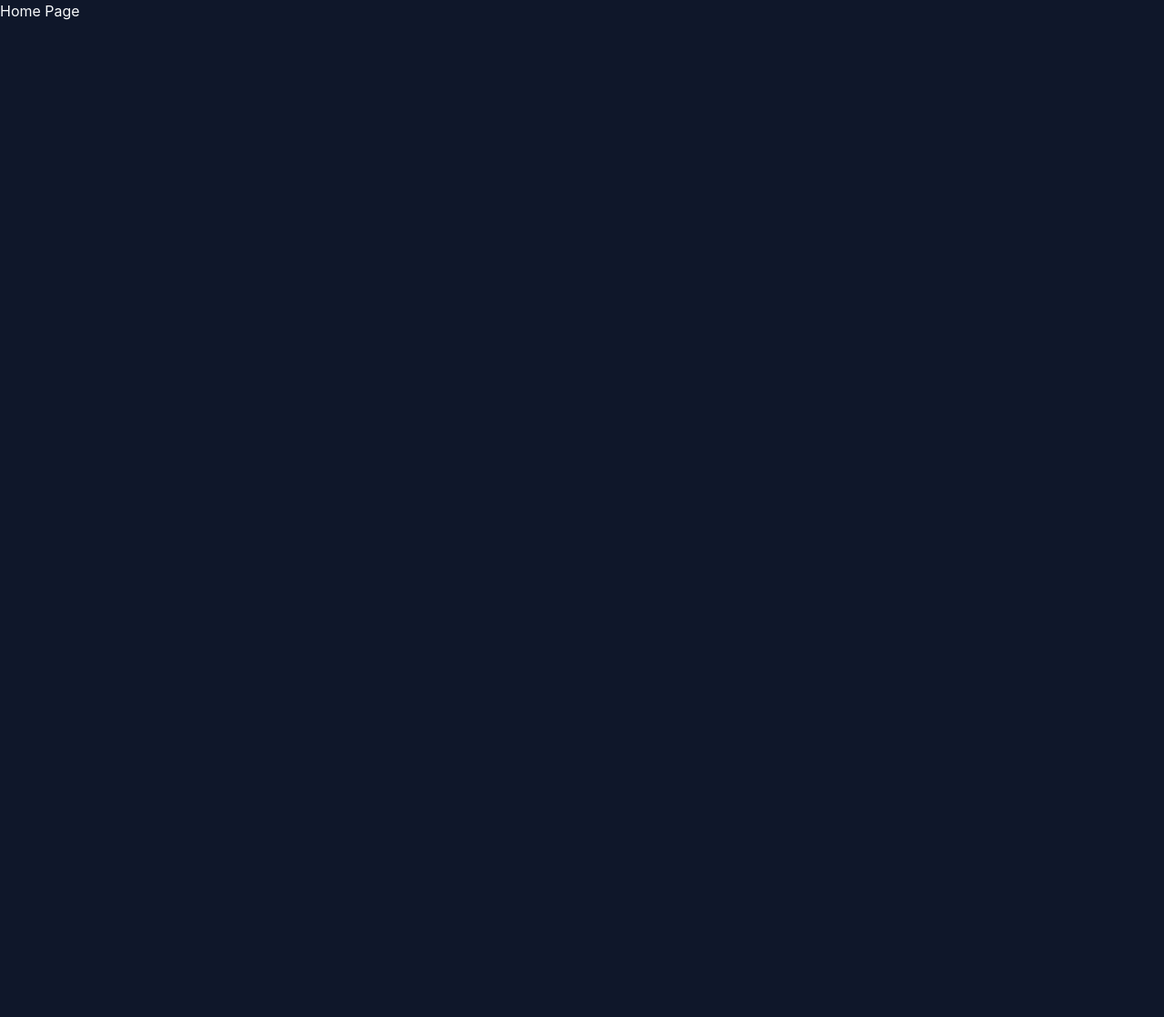
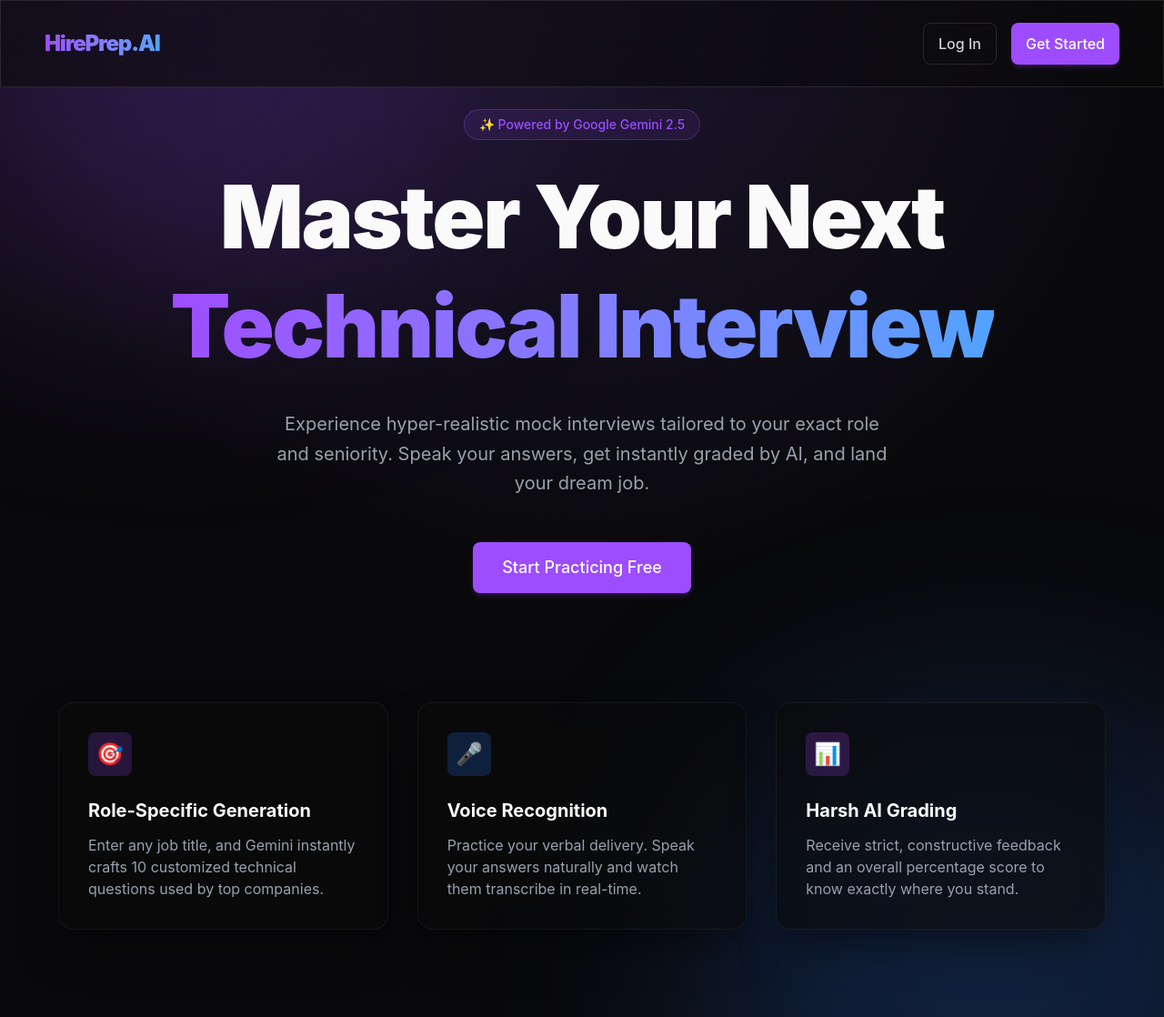
Before and after one commit to ShauryaBansal01/HirePrep, a React (Vite) app in the folder HirePrep/: page / in a window 1280 px wide. Shown: the whole page at 91% size. Before the commit the page ends 800 px from the top, so only its background shows below. Built offline with nearby package versions, Linux system fonts and the light colour scheme.

Commit message:
style: overhaul UI with premium dark mode and glassmorphism homepage

```diff
--- a/HirePrep/src/index.css
+++ b/HirePrep/src/index.css
@@ -1,20 +1,74 @@
 @import "tailwindcss";
 
 @theme {
-  --color-background: #0f172a; /* slate-900 */
-  --color-foreground: #f8fafc; /* slate-50 */
-  --color-primary: #8b5cf6;    /* violet-500 */
-  --color-primary-hover: #7c3aed; /* violet-600 */
-  --color-surface: #1e293b;    /* slate-800 */
-  --color-border: #334155;     /* slate-700 */
+  --color-background: hsl(240, 10%, 3.9%);
+  --color-foreground: hsl(0, 0%, 98%);
+
+  --color-card: hsl(240, 10%, 3.9%);
+  --color-card-foreground: hsl(0, 0%, 98%);
+
+  --color-popover: hsl(240, 10%, 3.9%);
+  --color-popover-foreground: hsl(0, 0%, 98%);
+
+  /* Neon Purple/Blue Primary */
+  --color-primary: hsl(267, 100%, 65%);
+  --color-primary-foreground: hsl(0, 0%, 98%);
+  --color-primary-hover: hsl(267, 100%, 75%);
+
+  --color-secondary: hsl(240, 3.7%, 15.9%);
+  --color-secondary-foreground: hsl(0, 0%, 98%);
+
+  --color-muted: hsl(240, 3.7%, 15.9%);
+  --color-muted-foreground: hsl(240, 5%, 64.9%);
+
+  --color-accent: hsl(240, 3.7%, 15.9%);
+  --color-accent-foreground: hsl(0, 0%, 98%);
+
+  --color-destructive: hsl(0, 62.8%, 30.6%);
+  --color-destructive-foreground: hsl(0, 0%, 98%);
+
+  --color-border: hsl(240, 3.7%, 15.9%);
+  --color-input: hsl(240, 3.7%, 15.9%);
+  --color-ring: hsl(267, 100%, 65%);
+  --color-surface: hsl(240, 3.7%, 10%);
+
+  --radius: 0.75rem;
 }
 
-/* Base resets to enforce the dark theme */
 @layer base {
   body {
     background-color: var(--color-background);
     color: var(--color-foreground);
-    font-family: 'Inter', system-ui, sans-serif;
-    -webkit-font-smoothing: antialiased;
+    font-feature-settings: "rlig" 1, "calt" 1;
+    background-image: radial-gradient(circle at 50% 0%, rgba(139, 92, 246, 0.15) 0%, transparent 50%);
   }
 }
+
+/* Glassmorphism Utilities */
+.glass {
+  background-color: rgba(10, 10, 10, 0.6);
+  backdrop-filter: blur(24px);
+  border: 1px solid rgba(255, 255, 255, 0.1);
+}
+
+.glass-card {
+  background-color: rgba(10, 10, 10, 0.6);
+  backdrop-filter: blur(16px);
+  border: 1px solid rgba(255, 255, 255, 0.05);
+  box-shadow: 0 25px 50px -12px rgba(0, 0, 0, 0.5);
+}
+
+/* Custom Scrollbar */
+::-webkit-scrollbar {
+  width: 8px;
+}
+::-webkit-scrollbar-track {
+  background: transparent;
+}
+::-webkit-scrollbar-thumb {
+  background-color: var(--color-secondary);
+  border-radius: 9999px;
+}
+::-webkit-scrollbar-thumb:hover {
+  background-color: rgba(139, 92, 246, 0.5);
+}
--- a/HirePrep/src/pages/Homepage.tsx
+++ b/HirePrep/src/pages/Homepage.tsx
@@ -1,7 +1,68 @@
-import React from "react";
+import React from 'react';
+import { useNavigate } from 'react-router-dom';
+import { Button } from '../components/ui/Button';
 
-export default function Homepage(){
-    return (
-        <h1>Home Page</h1>
-    )
+export default function Homepage() {
+  const navigate = useNavigate();
+
+  return (
+    <div className="min-h-screen flex flex-col relative overflow-hidden">
+      {/* Decorative Background */}
+      <div className="absolute top-[-20%] left-[-10%] w-[50%] h-[50%] bg-primary/20 blur-[120px] rounded-full pointer-events-none" />
+      <div className="absolute bottom-[-20%] right-[-10%] w-[50%] h-[50%] bg-blue-500/20 blur-[120px] rounded-full pointer-events-none" />
+
+      {/* Navigation */}
+      <nav className="flex justify-between items-center p-6 lg:px-12 z-10 glass sticky top-0">
+        <div className="text-2xl font-black tracking-tighter text-transparent bg-clip-text bg-gradient-to-r from-primary to-blue-400">
+          HirePrep.AI
+        </div>
+        <div className="flex gap-4">
+          <Button variant="outline" onClick={() => navigate('/login')}>Log In</Button>
+          <Button onClick={() => navigate('/register')} className="shadow-[0_0_20px_rgba(139,92,246,0.3)]">Get Started</Button>
+        </div>
+      </nav>
+
+      {/* Hero Section */}
+      <main className="flex-1 flex flex-col items-center justify-center text-center p-6 z-10">
+        <div className="inline-block mb-6 px-4 py-1.5 rounded-full border border-primary/30 bg-primary/10 text-primary text-sm font-medium backdrop-blur-md">
+          ✨ Powered by Google Gemini 2.5
+        </div>
+        <h1 className="text-6xl md:text-8xl font-black tracking-tight mb-8 leading-tight">
+          Master Your Next <br />
+          <span className="text-transparent bg-clip-text bg-gradient-to-r from-primary to-blue-400">
+            Technical Interview
+          </span>
+        </h1>
+        <p className="text-xl text-gray-400 max-w-2xl mb-12 leading-relaxed">
+          Experience hyper-realistic mock interviews tailored to your exact role and seniority. Speak your answers, get instantly graded by AI, and land your dream job.
+        </p>
+        <div className="flex gap-6">
+          <Button onClick={() => navigate('/register')} className="h-14 px-8 text-lg shadow-[0_0_30px_rgba(139,92,246,0.4)] hover:shadow-[0_0_50px_rgba(139,92,246,0.6)] transition-all">
+            Start Practicing Free
+          </Button>
+        </div>
+      </main>
+
+      {/* Features grid */}
+      <section className="py-24 px-6 lg:px-12 z-10">
+        <div className="grid md:grid-cols-3 gap-8 max-w-6xl mx-auto">
+          <div className="glass-card p-8 rounded-2xl hover:border-primary/50 transition-colors">
+            <div className="w-12 h-12 bg-primary/20 rounded-lg flex items-center justify-center text-2xl mb-6">🎯</div>
+            <h3 className="text-xl font-bold mb-3">Role-Specific Generation</h3>
+            <p className="text-gray-400">Enter any job title, and Gemini instantly crafts 10 customized technical questions used by top companies.</p>
+          </div>
+          <div className="glass-card p-8 rounded-2xl hover:border-blue-500/50 transition-colors">
+            <div className="w-12 h-12 bg-blue-500/20 rounded-lg flex items-center justify-center text-2xl mb-6">🎤</div>
+            <h3 className="text-xl font-bold mb-3">Voice Recognition</h3>
+            <p className="text-gray-400">Practice your verbal delivery. Speak your answers naturally and watch them transcribe in real-time.</p>
+          </div>
+          <div className="glass-card p-8 rounded-2xl hover:border-purple-500/50 transition-colors">
+            <div className="w-12 h-12 bg-purple-500/20 rounded-lg flex items-center justify-center text-2xl mb-6">📊</div>
+            <h3 className="text-xl font-bold mb-3">Harsh AI Grading</h3>
+            <p className="text-gray-400">Receive strict, constructive feedback and an overall percentage score to know exactly where you stand.</p>
+          </div>
+        </div>
+      </section>
+    </div>
+  );
 }
```
